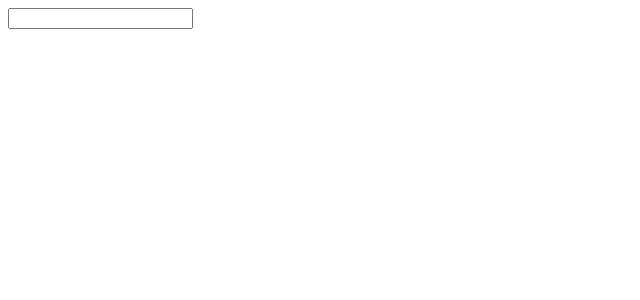
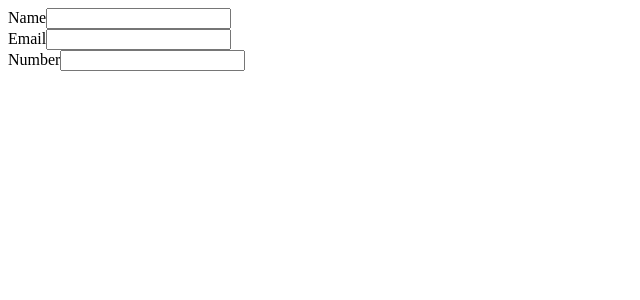
Before and after one commit to FrancisLangit/resumake, a React (Create React App) app: page / in a window 1280 px wide. Shown: the top 300 px of the page, without its empty margins (0-640 px from the left). Built offline with nearby package versions, Linux system fonts and the light colour scheme; the HTML template or start-up script is replaced by a standard one.

Commit message:
Add  prop to Field component

```diff
--- a/src/components/Field/Field.js
+++ b/src/components/Field/Field.js
@@ -1,13 +1,18 @@
 import { useState } from 'react';
 
-const Field = () => {
+const Field = ({ label }) => {
   const [input, setInput] = useState('');
 
   const handleChange = (event) => {
     setInput(event.target.value);
   };
 
-  return <input value={input} onChange={handleChange} />;
+  return (
+    <div>
+      {label}
+      <input value={input} onChange={handleChange} />
+    </div>
+  );
 };
 
 export { Field };
--- a/src/components/Form/Form.js
+++ b/src/components/Form/Form.js
@@ -1,7 +1,13 @@
 import { Field } from '../Field/Field';
 
 const Form = () => {
-  return <Field />;
+  return (
+    <>
+      <Field label="Name" />
+      <Field label="Email" />
+      <Field label="Number" />
+    </>
+  );
 };
 
 export { Form };
```
